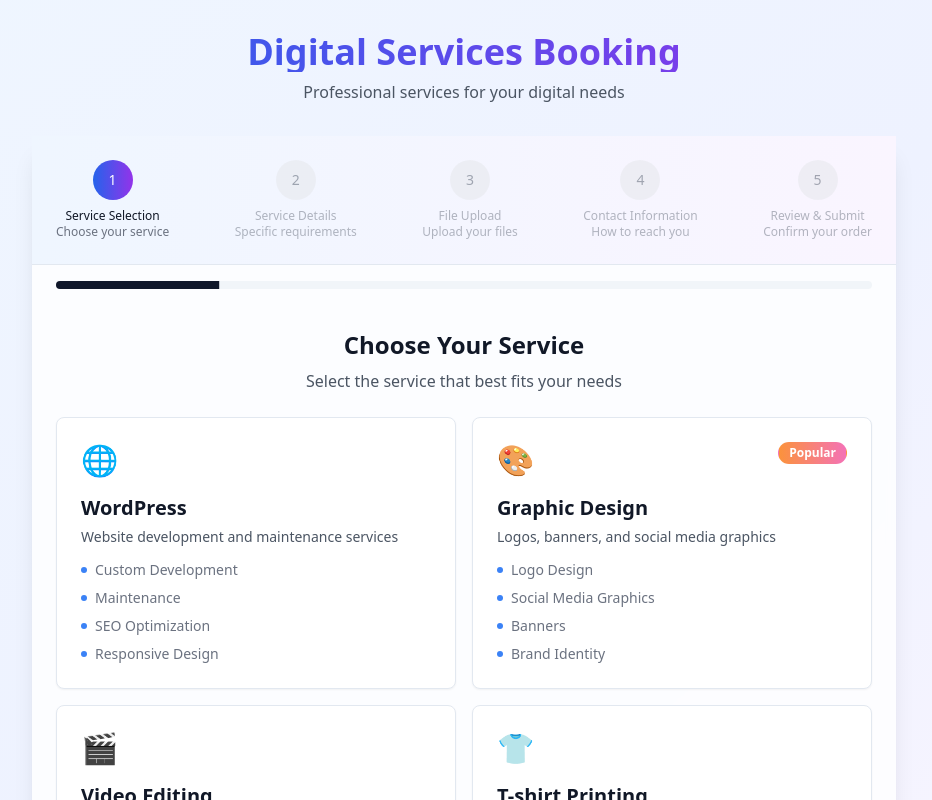
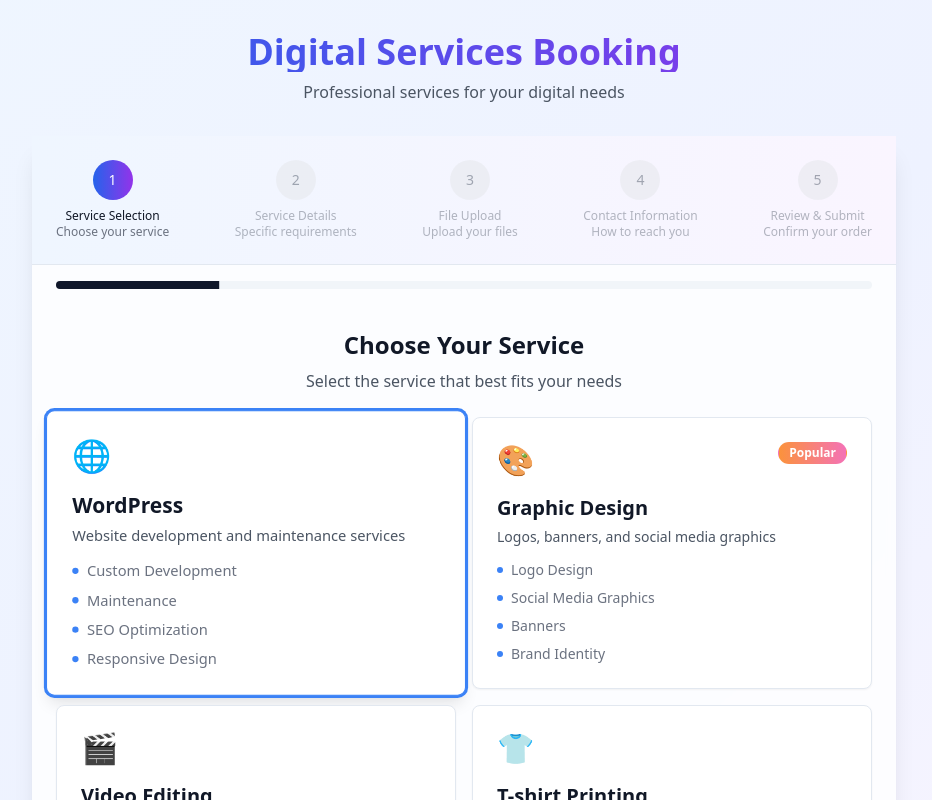
Before and after one commit to srbibihas/quick-service-form-wizard, a React (Vite) app: page / in a window 1280 px wide. Both pictures are taken after a click on the radio button 239 px from the left and 424 px from the top of the page. Shown: the top 800 px of the page, without its empty margins (176-1108 px from the left). Built offline with nearby package versions, Linux system fonts and the light colour scheme.

Commit message:
Fix: Service selection not working
Ensures service selection is functional and prevents progression to the next step until a service is selected.

```diff
--- a/src/components/BookingWizard.tsx
+++ b/src/components/BookingWizard.tsx
@@ -1,4 +1,3 @@
-
 import React, { useState, useEffect } from 'react';
 import { Card, CardContent } from '@/components/ui/card';
 import { Button } from '@/components/ui/button';
@@ -25,12 +24,6 @@ const BookingWizard = () => {
   const [formData, setFormData] = useState<FormData>({
     service: '',
     serviceDetails: {},
-    projectDetails: {
-      description: '',
-      timeline: '',
-      budget: '',
-      instructions: ''
-    },
     files: [],
     contactInfo: {
       name: '',
@@ -46,7 +39,9 @@ const BookingWizard = () => {
     const savedData = localStorage.getItem('bookingFormData');
     if (savedData) {
       try {
-        setFormData(JSON.parse(savedData));
+        const parsed = JSON.parse(savedData);
+        setFormData(parsed);
+        console.log('Loaded form data:', parsed);
       } catch (e) {
         console.error('Error loading saved form data:', e);
       }
@@ -56,13 +51,23 @@ const BookingWizard = () => {
   // Save data to localStorage whenever formData changes
   useEffect(() => {
     localStorage.setItem('bookingFormData', JSON.stringify(formData));
+    console.log('Saved form data:', formData);
   }, [formData]);
 
   const updateFormData = (section: string, data: any) => {
-    setFormData(prev => ({
-      ...prev,
-      [section]: { ...prev[section], ...data }
-    }));
+    console.log('Updating form data:', section, data);
+    if (section === 'service') {
+      setFormData(prev => ({
+        ...prev,
+        service: data
+      }));
+    } else {
+      setFormData(prev => ({
+        ...prev,
+        [section]: { ...prev[section], ...data }
+      }));
+    }
+
     // Clear errors for updated fields
     if (errors[section]) {
       setErrors(prev => ({ ...prev, [section]: {} }));
@@ -75,7 +80,7 @@ const BookingWizard = () => {
     switch (step) {
       case 1:
         if (!formData.service) {
-          newErrors.service = 'Please select a service';
+          newErrors.service = 'Please select a service to continue';
         }
         break;
       case 2:
@@ -99,6 +104,7 @@ const BookingWizard = () => {
   };
 
   const nextStep = () => {
+    console.log('Next step clicked, current step:', currentStep, 'formData:', formData);
     if (validateStep(currentStep)) {
       setCurrentStep(prev => Math.min(prev + 1, STEPS.length));
     }
--- a/src/components/wizard/ServiceSelection.tsx
+++ b/src/components/wizard/ServiceSelection.tsx
@@ -51,6 +51,13 @@ const ServiceSelection: React.FC<ServiceSelectionProps> = ({
   onServiceSelect,
   error
 }) => {
+  console.log('ServiceSelection render - selectedService:', selectedService);
+
+  const handleServiceChange = (value: string) => {
+    console.log('Service selected:', value);
+    onServiceSelect(value);
+  };
+
   return (
     <div className="space-y-6">
       <div className="text-center">
@@ -60,7 +67,7 @@ const ServiceSelection: React.FC<ServiceSelectionProps> = ({
 
       <RadioGroup
         value={selectedService}
-        onValueChange={onServiceSelect}
+        onValueChange={handleServiceChange}
         className="grid grid-cols-1 md:grid-cols-2 gap-4"
       >
         {services.map((service) => (
@@ -74,8 +81,10 @@ const ServiceSelection: React.FC<ServiceSelectionProps> = ({
               htmlFor={service.id}
               className="cursor-pointer block"
             >
-              <Card className={`h-full transition-all duration-200 hover:shadow-lg hover:scale-105 peer-checked:ring-2 peer-checked:ring-blue-500 peer-checked:border-blue-500 ${
-                selectedService === service.id ? 'shadow-lg scale-105' : ''
+              <Card className={`h-full transition-all duration-200 hover:shadow-lg hover:scale-105 ${
+                selectedService === service.id
+                  ? 'ring-2 ring-blue-500 border-blue-500 shadow-lg scale-105'
+                  : 'hover:border-gray-300'
               }`}>
                 <CardContent className="p-6">
                   <div className="flex items-start justify-between mb-4">
@@ -108,8 +117,14 @@ const ServiceSelection: React.FC<ServiceSelectionProps> = ({
       </RadioGroup>
 
       {error && (
-        <div className="text-red-500 text-sm text-center bg-red-50 p-3 rounded-lg">
+        <div className="text-red-500 text-sm text-center bg-red-50 p-3 rounded-lg border border-red-200">
           {error}
+        </div>
+      )}
+
+      {selectedService && (
+        <div className="text-center text-green-600 text-sm bg-green-50 p-3 rounded-lg border border-green-200">
+          ✓ {services.find(s => s.id === selectedService)?.title} selected
         </div>
       )}
     </div>
```
